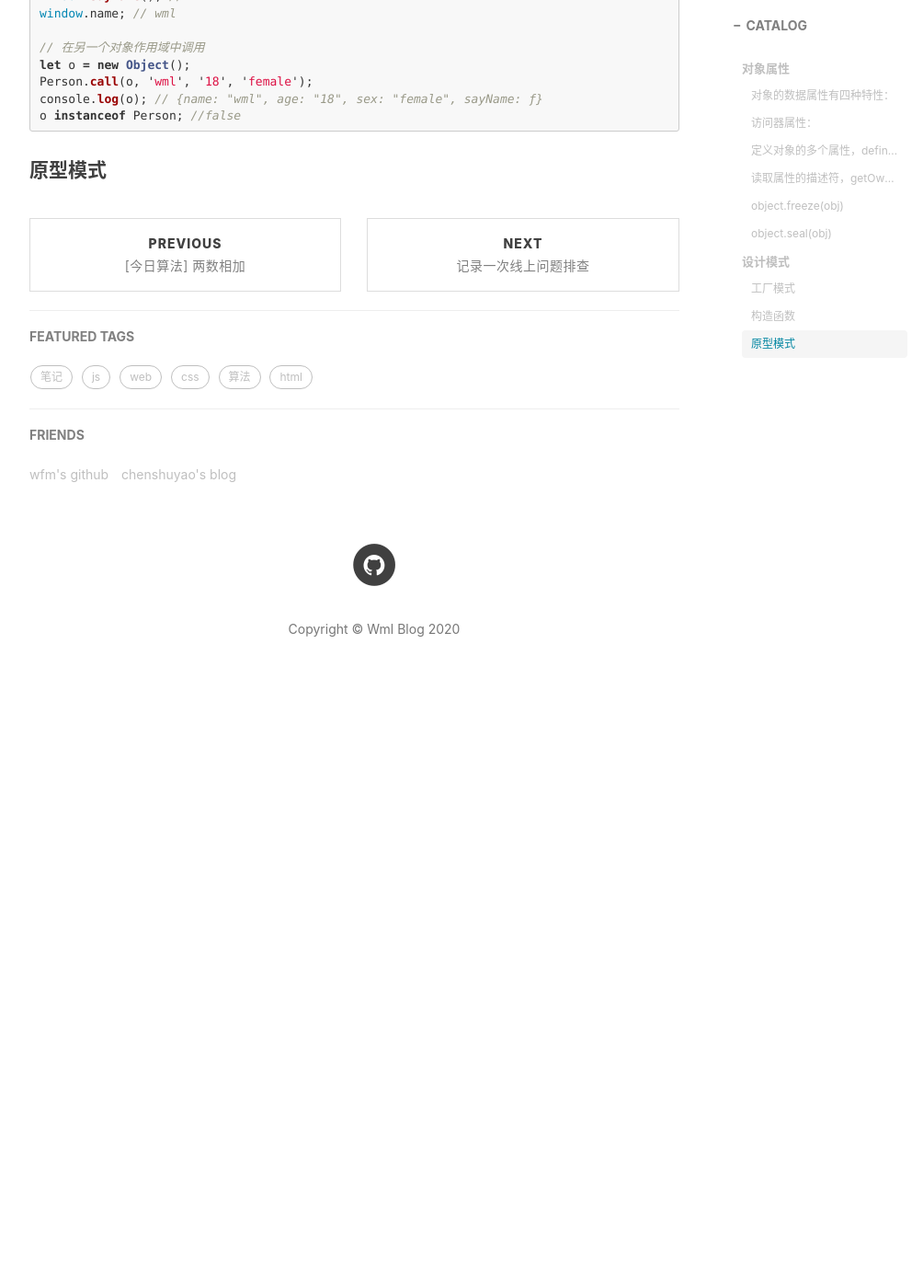
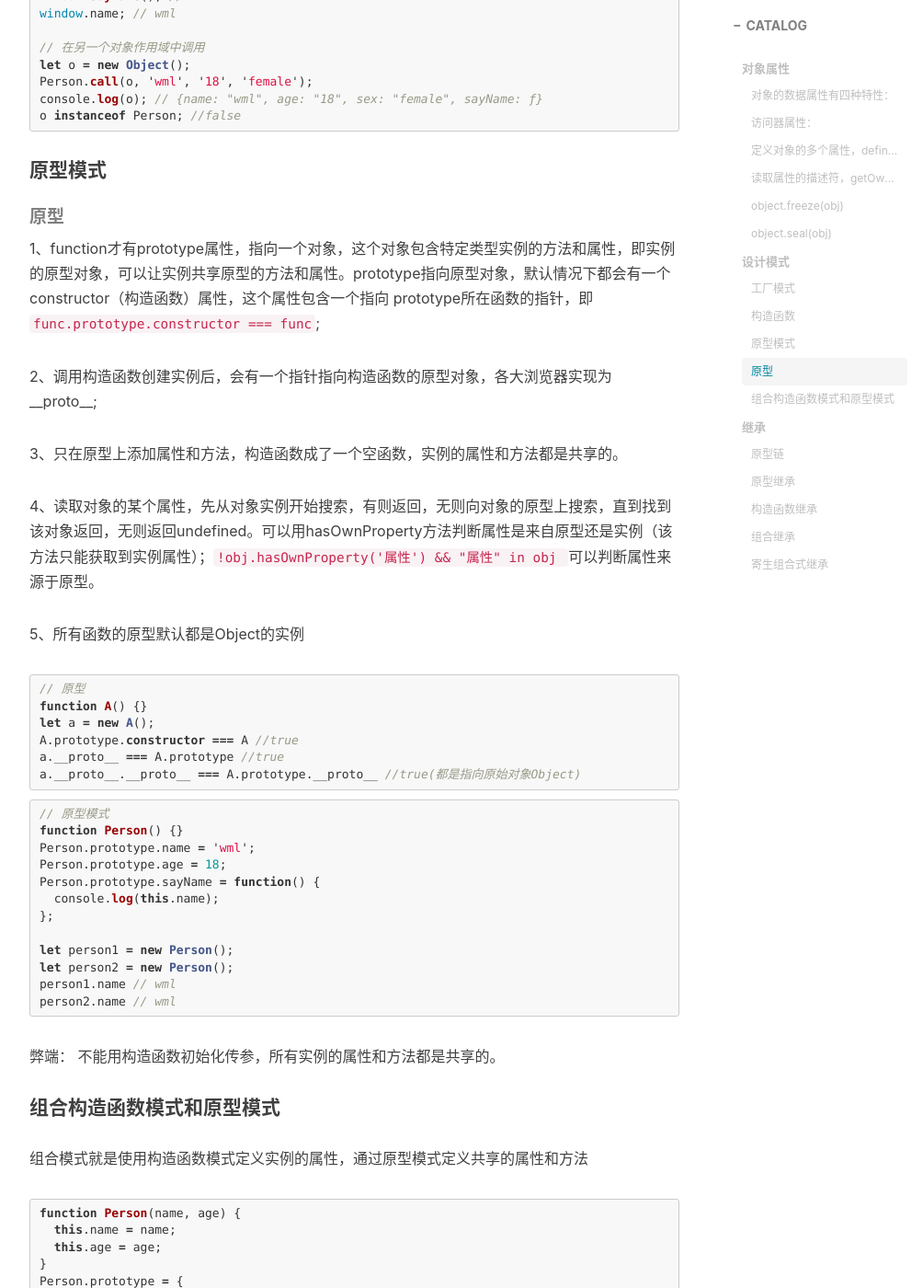
Before and after one commit to wumeilian/wumeilian.github.io, a Jekyll site: the page built from _posts/2020-04-01-object-design.md, in a window 1280 px wide and 1400 px high, scrolled down 4324 px. Shown: the whole window at 92% size, without its empty margins (233-1237 px from the left). Built offline with Jekyll 4.4.1, drawn with Linux system fonts in a browser that asks for light colours; nearby versions of some CDN libraries; comment, search, counter and statistics services are not loaded; before the commit the page ends 5084 px from its top, so only the background shows below that; some of the changed text lies outside the part shown.

Commit message:
update object design

````diff
--- a/_posts/2020-04-01-object-design.md
+++ b/_posts/2020-04-01-object-design.md
@@ -1,6 +1,6 @@
 ---
 layout:     post
-title:      "【读书笔记】设计模式"
+title:      "【读书笔记】设计模式与继承"
 subtitle:   ""
 author:     "wml"
 header-img: "img/bg-1.png"
@@ -196,3 +196,203 @@ o instanceof Person; //false
 ```
 
 #### 原型模式
+
+##### 原型
+1、function才有prototype属性，指向一个对象，这个对象包含特定类型实例的方法和属性，即实例的原型对象，可以让实例共享原型的方法和属性。prototype指向原型对象，默认情况下都会有一个constructor（构造函数）属性，这个属性包含一个指向
+prototype所在函数的指针，即`func.prototype.constructor === func`;
+
+2、调用构造函数创建实例后，会有一个指针指向构造函数的原型对象，各大浏览器实现为__proto__;
+
+3、只在原型上添加属性和方法，构造函数成了一个空函数，实例的属性和方法都是共享的。
+
+4、读取对象的某个属性，先从对象实例开始搜索，有则返回，无则向对象的原型上搜索，直到找到该对象返回，无则返回undefined。可以用hasOwnProperty方法判断属性是来自原型还是实例（该方法只能获取到实例属性）；`!obj.hasOwnProperty('属性') && "属性" in obj `可以判断属性来源于原型。
+
+5、所有函数的原型默认都是Object的实例
+
+```js
+// 原型
+function A() {}
+let a = new A();
+A.prototype.constructor === A //true
+a.__proto__ === A.prototype //true
+a.__proto__.__proto__ === A.prototype.__proto__ //true(都是指向原始对象Object)
+```
+
+```js
+// 原型模式
+function Person() {}
+Person.prototype.name = 'wml';
+Person.prototype.age = 18;
+Person.prototype.sayName = function() {
+  console.log(this.name);
+};
+
+let person1 = new Person();
+let person2 = new Person();
+person1.name // wml
+person2.name // wml
+```
+
+弊端： 不能用构造函数初始化传参，所有实例的属性和方法都是共享的。
+
+#### 组合构造函数模式和原型模式
+
+组合模式就是使用构造函数模式定义实例的属性，通过原型模式定义共享的属性和方法
+
+```js
+function Person(name, age) {
+  this.name = name;
+  this.age = age;
+}
+Person.prototype = {
+  constructor: Person,
+  sayName: function() {
+    console.log(this.name);
+  }
+}
+let person1 = new Person('wml', 18);
+let person2 = new Person('wml2', 16);
+person1.name === person2.age // false
+person1.sayName === person1.sayName //true
+```
+
+### 继承
+
+#### 原型链
+
+所谓原型链就是原型对象指向另一个原型的实例，另一个原型又指向另一个原型对象的实例，层层递进，这就是原型链的概念。
+
+#### 原型继承
+
+```js
+function A() {
+    this.namess = 'wml';
+}
+A.prototype.getName = function() {
+    return this.namess;
+}
+function SubA() {
+    this.subName = 'wml2';
+}
+SubA.prototype = new A();
+
+SubA.prototype.getSubName = function() {
+    return this.subName;
+}
+
+let ins = new SubA();
+SubA.prototype.__proto__ === A.prototype // true
+ins.__proto__ === SubA.prototype // true
+ins.constructor === A // true（ins的构造函数原本指向SubA,但SubA的prototype指向了A的原型，A的原型的constructor指向A）
+ins.namess // wml
+ins.getName(); //wml
+ins.subName // wml2
+ins.getSubName(); // wml2
+
+// 重写超类型中的方法
+SubA.prototype.getName = function() {return 're_wml'}
+ins.getName(); //re_wml
+```
+
+原型继承的缺点：超类型的原型属性会被所有实例共享(SubA的prototype指向了A的实例，A的原型属性变成了SubA的原型属性)；不能向超类型传参；
+
+```js
+ins.namess = 'wml3';
+let ins2 = new SubA();
+ins2.namess // wml3
+```
+
+#### 构造函数继承
+
+本质是子类型的构造函数内部调用超类型的构造函数；
+
+优点：可以每个实例有自己独立的属性；可传参；
+
+缺点：和构造函数一样，方法在构造函数中定义，函数无法复用
+
+```js
+function A(name) {
+  this.namess = name;
+}
+function SubA() {
+  A.call(this, 'wml');
+  this.subName = 'wml2';
+}
+let ins = new SubA();
+ins.namess // wml
+ins.namess = 'wml3' // wml3
+let ins2 = new SubA()
+ins2.namess // wml
+```
+
+#### 组合继承
+
+结合原型继承和构造函数继承，使用原型链对原型属性和方法进行继承，使用构造函数对实例属性继承，使之拥有各自的属性。
+
+缺点：会调用两次超类型的构造函数，一次是创建子类原型，一次是在子类构造函数内部调用
+
+```js
+function A(name) {
+    this.namess = name;
+    this.color = [1,2];
+}
+A.prototype.getName = function() {
+    return this.namess;
+}
+function SubA(name) {
+    A.call(this, name); //第二次调用A()
+    this.subName = 'wml2';
+}
+SubA.prototype = new A(); // 第一次调用A()
+SubA.prototype.constructor = SubA;
+
+SubA.prototype.getSubName = function() {
+    return this.subName;
+}
+
+let ins = new SubA('wml');
+ins.__proto__ === SubA.prototype // true
+ins.__proto__ === SubA.prototype // false
+ins.namess // wml
+ins.color.push(3) // [1,2,3]
+let ins2 = new SubA('wml3')
+ins2.namess // wml3
+ins2.color //[1,2]
+```
+
+#### 寄生组合式继承
+
+通过构造函数继承属性，通过原型链的混成式继承方法
+
+```js
+// 原型式继承
+function object(o) {
+  function F() {}
+  F.prototype = o;
+  return new F();
+}
+// 寄生组合基本模式
+// 本质： 拷贝了一个超类型原型的副本
+function inheritPrototype(sub, sup) {
+  let pro = object(sup.prototype); //创建对象
+  pro.constructor = sub; //增强对象
+  sub.protototype = pro; //指定对象
+}
+
+function A(name) {
+  this.namess = name;
+  this.color = [1,2];
+}
+A.prototype.getName = function() {
+  return this.namess;
+}
+function SubA(name, subName) {
+  A.call(this, name)
+  this.subName = subName;
+}
+inheritPrototype(SubA, A);
+SubA.prototype.getSubName = function() {
+  return this.subName;
+}
+let ins = new SubA('wml', 'wml2')
+```
````
